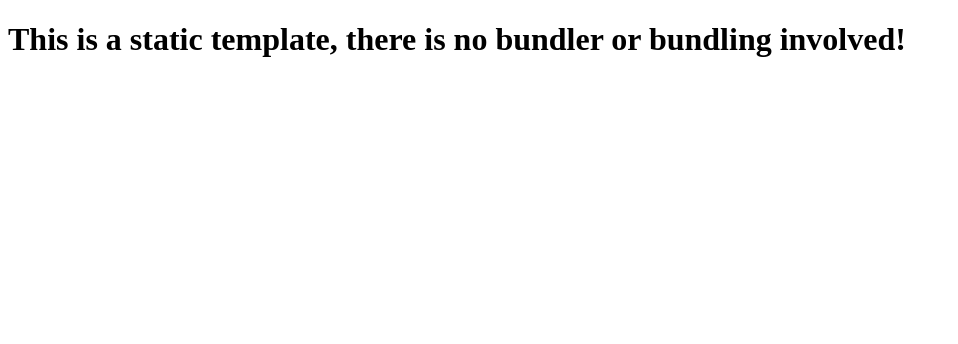
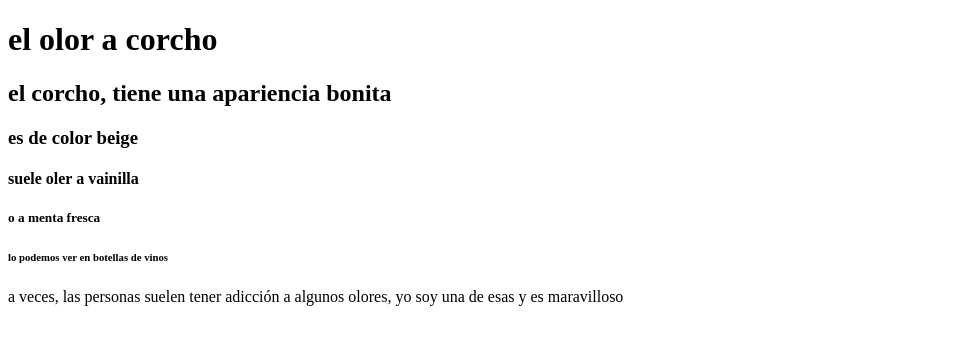
Before and after one commit to mesataburete/html-camila-mesa, a website: page index.html in a window 1280 px wide. Shown: the whole page, without its empty margins (0-958 px from the left). Drawn offline with Linux system fonts and the light colour scheme.

Commit message:
PRIMERA CLASE aprendiendo a escribir en lenguaje html titulos y subtitulos

```diff
--- a/index.html
+++ b/index.html
@@ -7,6 +7,20 @@
     <title>Static Template</title>
   </head>
   <body>
-    <h1>This is a static template, there is no bundler or bundling involved!</h1>
+    <h1>
+    <h1>el olor a corcho
+    </h1>
+    <h2>el corcho, tiene una apariencia bonita
+    </h2>
+    <h3>es de color beige
+    </h3>
+    <h4>suele oler a vainilla
+    </h4>
+    <h5>o a menta fresca
+    </h5>
+    <h6>lo podemos ver en botellas de vinos
+    </h6>
+    <p>a veces, las personas suelen tener adicción a algunos olores, yo soy una de esas y es maravilloso
+    </p>
   </body>
 </html>
```
